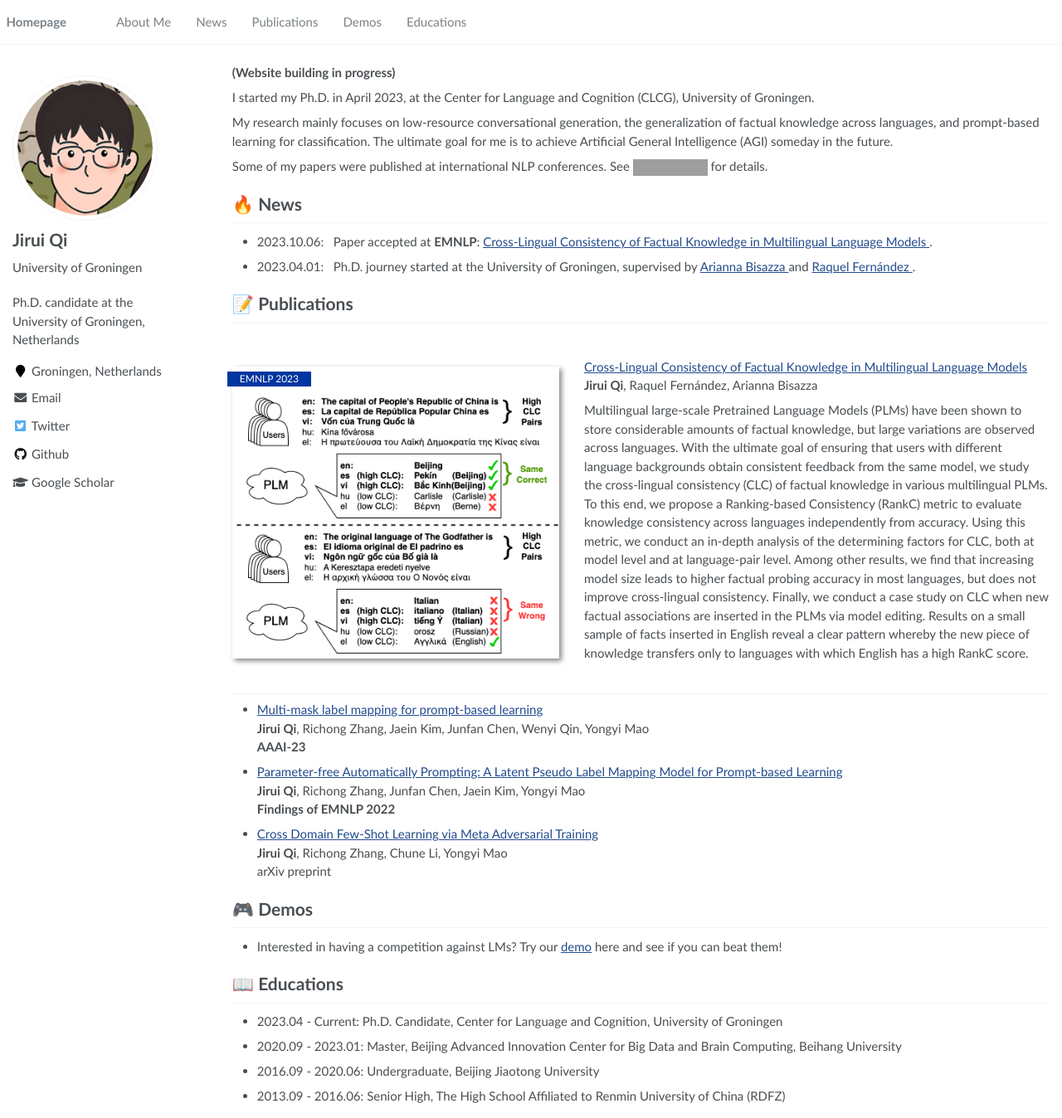
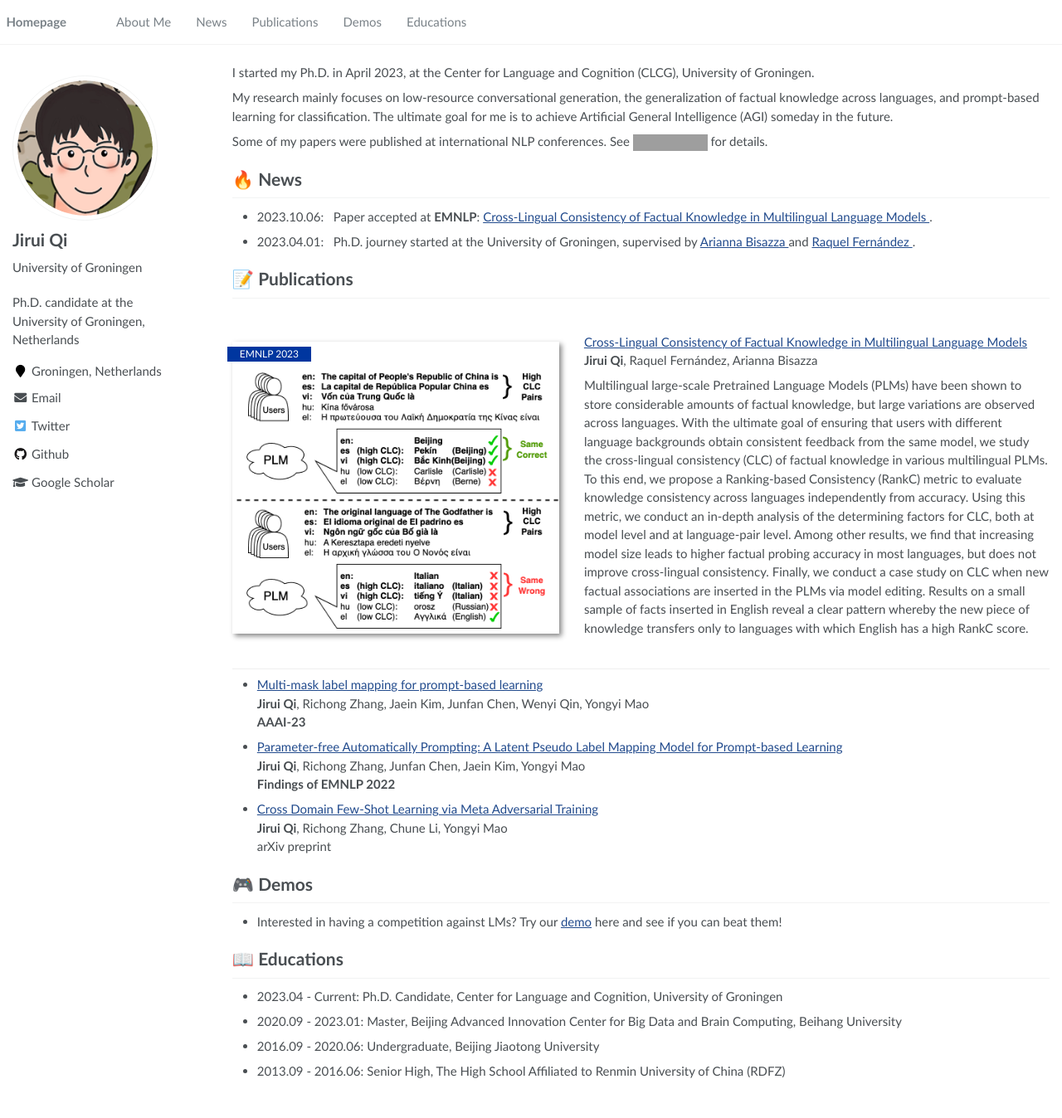
Before and after one commit to RayeRen/acad-homepage.github.io, a Jekyll site: the page built from _pages/about.md, in a window 1280 px wide and 1348 px high. Shown: the whole window at 83% size. Built offline with Jekyll 4.4.1, drawn with Linux system fonts in a browser that asks for light colours; grey boxes are pictures that could not be loaded.

Commit message:
Update about.md

```diff
--- a/_pages/about.md
+++ b/_pages/about.md
@@ -26,8 +26,6 @@ redirect_from:
 {% assign url = gsDataBaseUrl | append: "google-scholar-stats/gs_data_shieldsio.json" %}
 
 <span class='anchor' id='about-me'></span>
-
-**(Website building in progress)**
 
 I started my Ph.D. in April 2023, at the Center for Language and Cognition (CLCG), University of Groningen.
 
```
